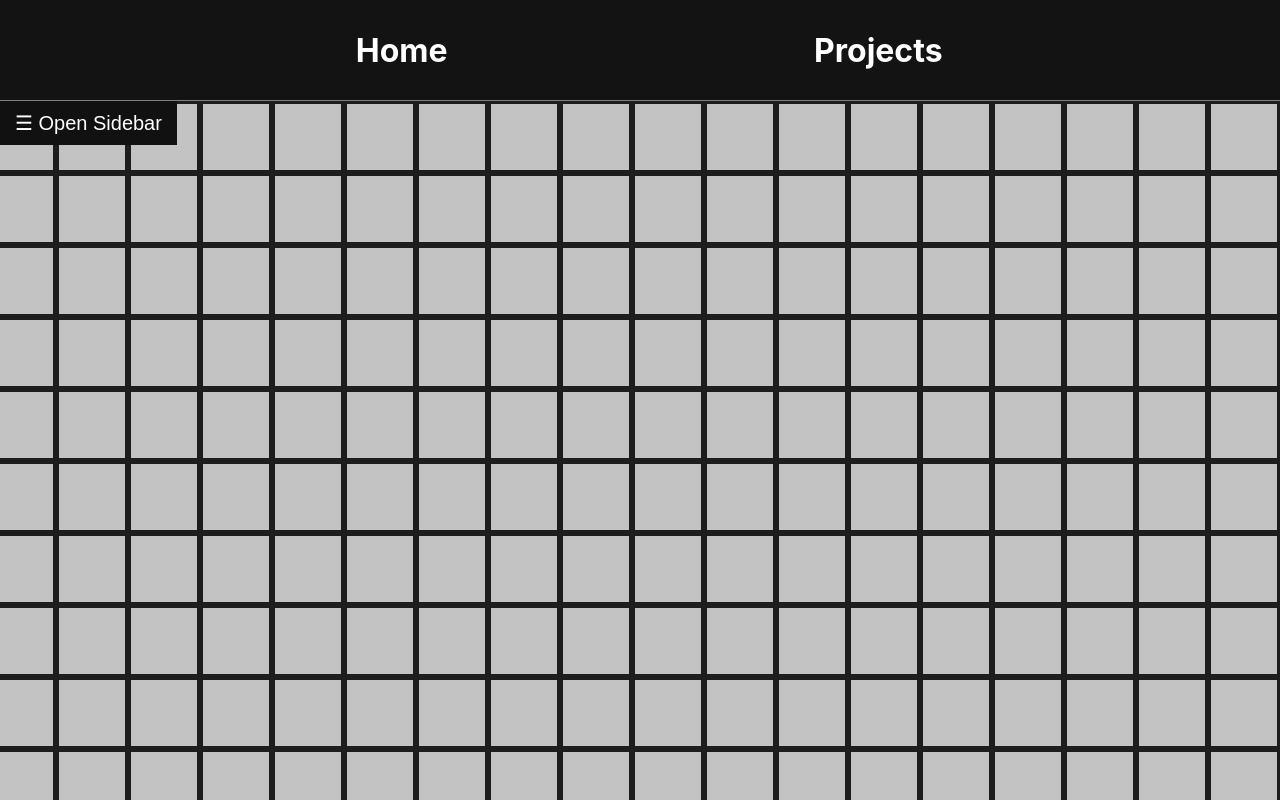
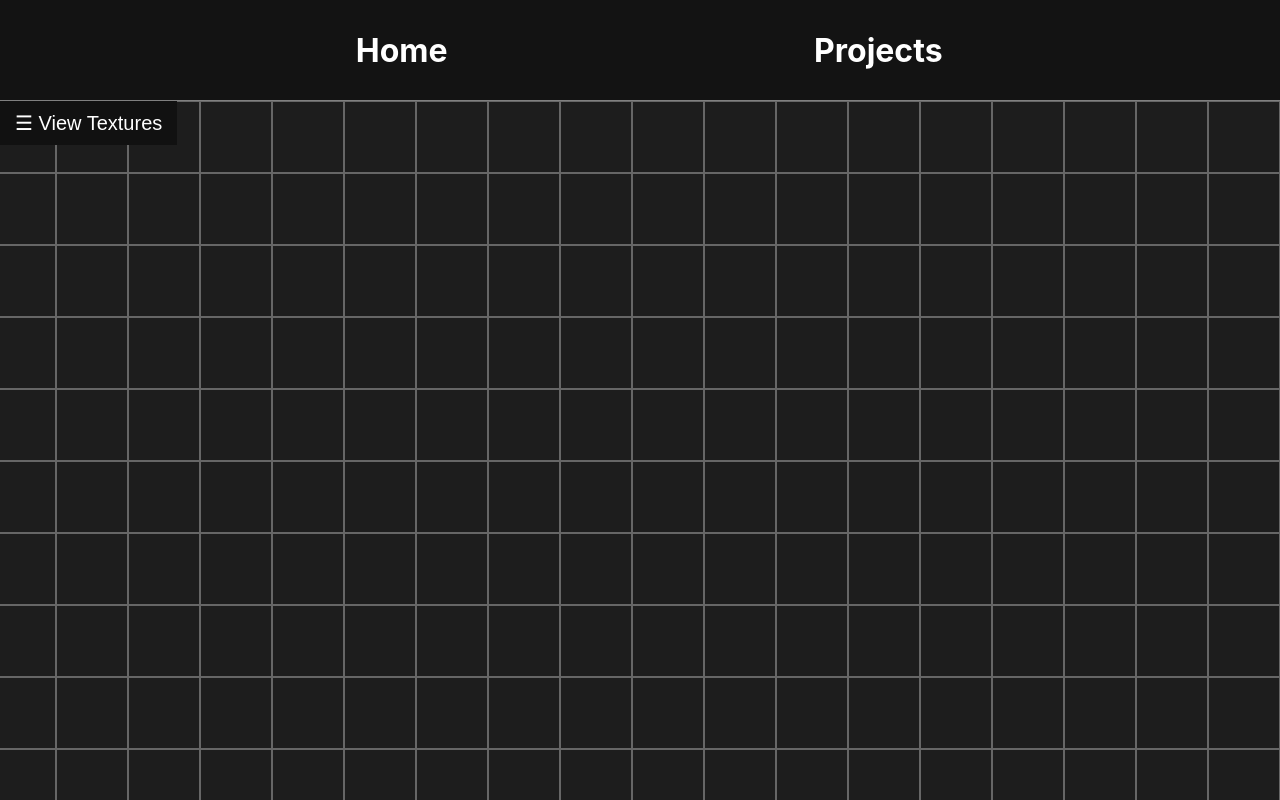
Before and after one commit to NoleStites/nole_website, a React (Create React App) app: page /minecraft in a window 1280 px wide. Shown: the top 800 px of the page. Built offline with nearby package versions, Linux system fonts and the light colour scheme.

Commit message:
Restyled sidepanel

```diff
--- a/src/App.css
+++ b/src/App.css
@@ -1,14 +1,11 @@
 /* Minecraft block textures:
 https://minecraft.fandom.com/wiki/List_of_block_textures */
 .background_img {
-  background-image: url('./obsidian.webp');
+  background-image: url('obsidian.webp');
   background-size: 4%;
-  /* background-repeat: no-repeat; */
-  /* background-size: cover; */
 }
 
 .App-header {
-  /* background-color: #282c34; */
   min-height: 100vh;
   display: flex;
   flex-direction: column;
--- a/src/minecraft_blocks/minecraft_blocks.css
+++ b/src/minecraft_blocks/minecraft_blocks.css
@@ -12,10 +12,8 @@
 }
 
 .texture_box {
-    box-shadow: 0px 0px 0px 3px rgb(29, 29, 29) inset;
+    box-shadow: 0px 0px 0px 1px rgb(102, 102, 102) inset;
     background-size: contain;
-    background-color: rgb(195, 195, 195);
-    transition: background-color 0.5s;
     transition: background-size 0.5s;
     background-size: 0%;
     background-repeat: no-repeat;
@@ -27,9 +25,6 @@
 }
 
 #texture_section {
-    /* background-color: rgba(255, 0, 0, 0.36); */
-    margin-top: 15px;
-    border-top: 1px solid grey;
     width: 100%;
     height: 70%;
     overflow-y: auto;
@@ -76,3 +71,35 @@
     margin: 0px auto;
     opacity: 0;
 }
+
+.selection_buttons {
+    display: flex;
+    justify-content: space-evenly;
+    margin-top: 15px;
+    padding: 5px;
+    border-top: 1px solid grey;
+    border-bottom: 1px solid grey;
+}
+
+.selection_button {
+    background-color: rgb(205, 205, 205);
+    font-size: 13pt;
+    padding: 5px;
+    border-radius: 10px;
+}
+.selection_button:hover {
+    background-color: rgb(170, 170, 170);
+}
+
+#texture_size_input {
+    height: 30px;
+    width: 40px;
+    font-size: 12pt;
+    border-radius: 10px;
+    text-align: center;
+    background-color: rgb(205, 205, 205);
+}
+
+#speed_input {
+    accent-color: green;
+}
--- a/src/pages/minecraft_blocks.js
+++ b/src/pages/minecraft_blocks.js
@@ -198,7 +198,6 @@ function MinecraftBlocks() {
     key to use to access the texture in the 'textures' dict. */
     const generate = () => {
         let chosen_textures = Object.keys(selection);
-        // console.log(chosen_textures);
 
         if (chosen_textures.length === 0) {
             return; // No textures chosen
@@ -211,7 +210,7 @@ function MinecraftBlocks() {
                 let curr_box = boxes[i];
                 curr_box.style.backgroundImage = 'none';
                 curr_box.style.boxShadow = '0px 0px rgba(0,0,0,0)';
-                curr_box.style.backgroundColor = 'rgb(29, 29, 29)';
+                // curr_box.style.backgroundColor = 'rgb(29, 29, 29)';
                 curr_box.style.backgroundSize = '0%';
             }
         }
@@ -252,19 +251,21 @@ function MinecraftBlocks() {
                     <input onChange={() => changeTextureSize()} type="number" id="texture_size_input" min={20} max={200} step={4} placeholder={texture_size} value={texture_size}></input><br />
                     <label htmlFor="speed_input" className="sidepanel_input_label">Generation Speed: </label>
                     <input onChange={() => changeSpeed()} type="range" id="speed_input" min={0} max={500} step={10} value={speed}></input><br />
-                    <button onClick={() => generate()}>Generate</button>
                     {/* <button onClick={() => clear_screen()}>Clear Screen</button> */}
+                    <div className="selection_buttons">
+                        <button className="selection_button" onClick={() => clear_texture_selections()}>Clear Selection</button>
+                        <button className="selection_button" onClick={() => select_all_textures()}>Select All</button>
+                        <button className="selection_button" onClick={() => generate()}>Generate</button>
+                    </div>
                 </div>
                 <div id="texture_section">
                     <div id="texture_flex">
-                        <button onClick={() => clear_texture_selections()}>Clear Selection</button>
-                        <button onClick={() => select_all_textures()}>Select All</button>
                         {texture_panel} {/* This represents ALL textures */}
                     </div>
                 </div>
             </div>
             <div id="main">
-                <button className="openbtn" onClick={openNav}>&#9776; Open Sidebar</button>
+                <button className="openbtn" onClick={openNav}>&#9776; View Textures</button>
             </div>
             {/* END SIDEBAR */}
 
```
